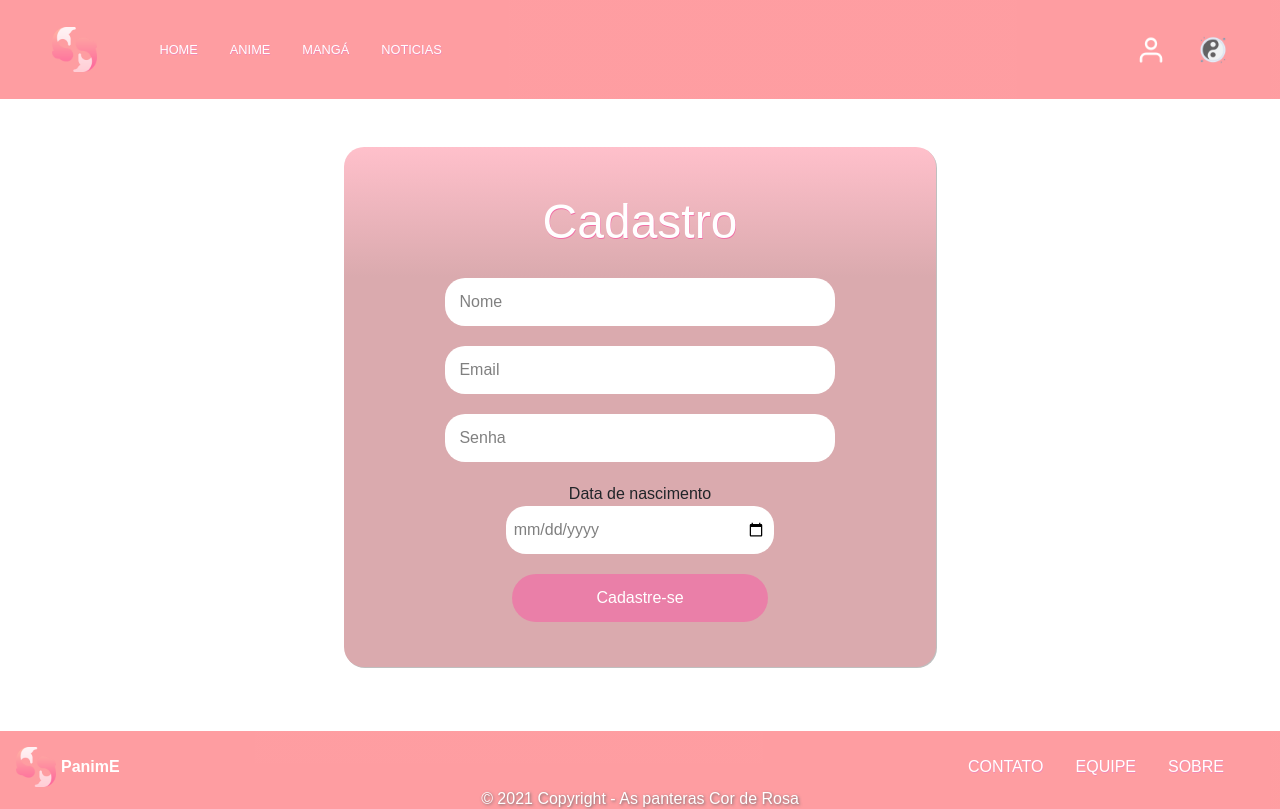
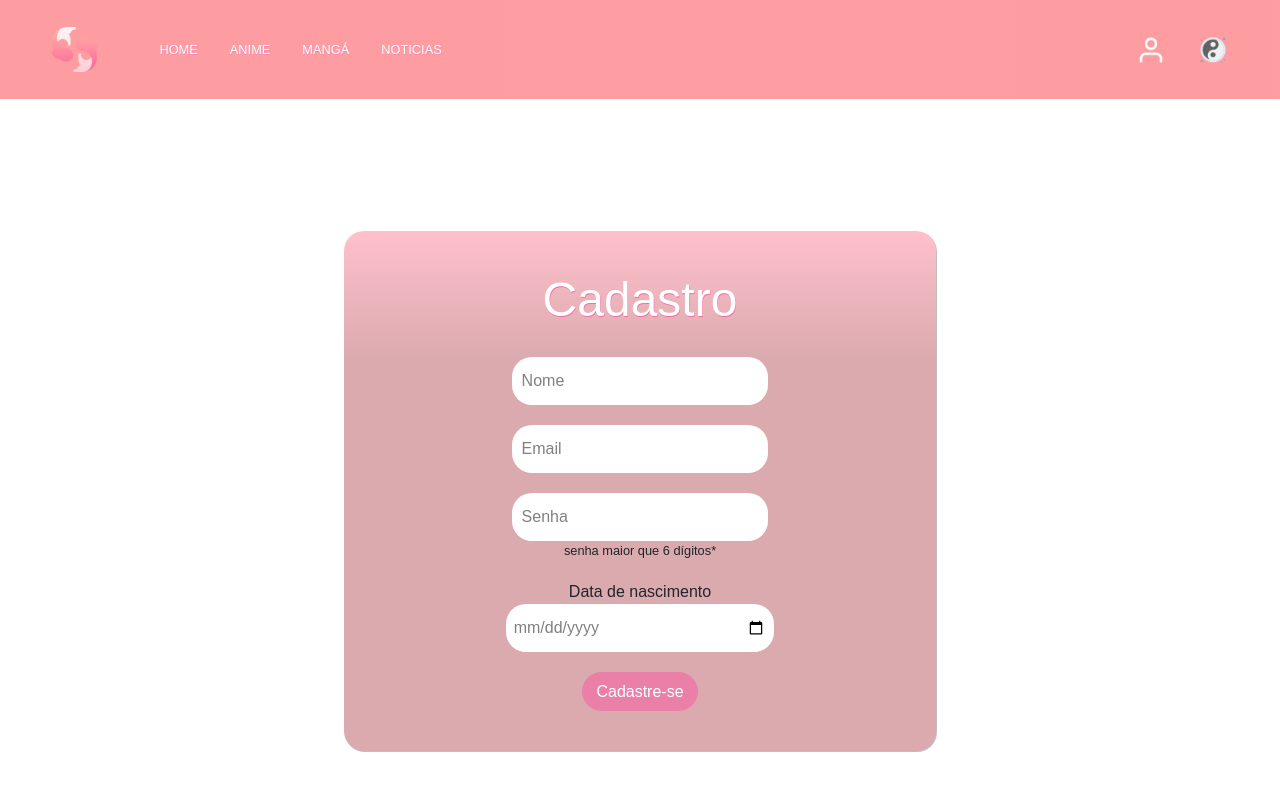
Before and after one commit to italoant/react-projeto-final, a React (Create React App) app: page /cadastro in a window 1280 px wide. Shown: the top 809 px of the page. Built offline with nearby package versions, Linux system fonts and the light colour scheme.

Commit message:
ajuste na tela cadastro e contato

```diff
--- a/src/components/Footer/pagFooter/Contato/StylePag.js
+++ b/src/components/Footer/pagFooter/Contato/StylePag.js
@@ -5,6 +5,7 @@ export const EstiloContato = styled.div`
     height: 100vh;
     display: flex;
     flex-direction: column;
+    justify-content: center;
     align-items: center;
     text-shadow: 1px 1px 10px white;
 
@@ -121,7 +122,7 @@ export const EstiloContato = styled.div`
     }
 
     @media (max-width:700px){
-
+        margin-bottom: 1rem;
         h4{
             font-size: 1rem;
             text-shadow: 1px 1px 5px white;
@@ -147,6 +148,9 @@ export const EstiloContato = styled.div`
                 font-weight: bold;
             }
         }
+    }
 
+    @media (max-width:280px){
+        margin: 5rem 0;
     }
 `;
--- a/src/pages/Cadastro/Cadastro.js
+++ b/src/pages/Cadastro/Cadastro.js
@@ -3,18 +3,57 @@ import { FormCadastro } from "./Style";
 import { BackgroundForm } from '../../components/Components';
 
 export default function Cadastro(){
+
+    const [nome, setNome] = useState ("");
+
+    //Email
+    function validarEmail(email){
+        var validacao =  /\S+@\S+.\S+/;
+        return validacao.test(email)
+    }
+
+    //Data
+
+
+    function valicacaoCadastro(e){
+        const emailValor = document.getElementById("email").value;
+        const nomeValor = document.getElementById("nome").value;
+        const senhaValor = document.getElementById("senha").value;
+
+        const valores = {
+            nome: nomeValor,
+            email: emailValor,
+            senha: senhaValor
+        };
+
+        if(validarEmail(emailValor) && (nomeValor != "") && (senhaValor.length >= 6)){
+            console.log("ok"+" "+valores.nome)
+            e.preventDefault();
+        }else{
+            console.log("no")
+            e.preventDefault();
+        }
+    }
+
     return(
         <div>
             <FormCadastro>
                 <BackgroundForm>
                     <div className="container">
                         <h1>Cadastro</h1>
-                        <input type="text" placeholder="Nome" id="nome" />
-                        <input type="email"  placeholder="Email" id="email" />
-                        <input type="password"  placeholder="Senha" id="senha"/>
+                        <div className="containerInput">
+                            <input type="text" placeholder="Nome" id="nome"  />
+                        </div>
+                        <div className="containerInput">
+                            <input type="email"  placeholder="Email" id="email" />
+                        </div>
+                        <div className="containerInput">
+                            <input type="password"  placeholder="Senha" id="senha" />
+                            <p>senha maior que 6 dígitos*</p>
+                        </div>
                         <div className="dataN">
                             <label htmlFor="data"> Data de nascimento</label>
-                            <input type="date" id="data" className="date" max="2021-12-31"/>
+                            <input type="date" id="date" className="date" max="2021-12-31"/>
                         </div>
                         <button id="btnCadastro" onClick={valicacaoCadastro}> Cadastre-se </button>
                     </div>
@@ -26,23 +65,7 @@ export default function Cadastro(){
 };
 
 
-function valicacaoCadastro(e){
-
-    /*const [user, setUser] = useState({
-        name: '',
-        email, '',
-        password: ''
-    });
-    const [status, setStatus] = useState({
-        type:'',
-        mensagem: ''
-    });
-
-    const valoresIpunt = (e) => setUser({
-
-    })
-
-    */
+function valicacaoCadastroForm(e){
 
     const nome = document.getElementById("nome").value;
     const email = document.getElementById("email").value;
@@ -54,6 +77,7 @@ function valicacaoCadastro(e){
         document.getElementById("email").style.boxShadow = "1px 1px 5px red"
         document.getElementById("senha").style.boxShadow = "1px 1px 5px red"
         e.preventDefault()
+
     }else{
         e.preventDefault();
         document.getElementById("nome").style.boxShadow = "1px 1px 5px green"
@@ -61,7 +85,3 @@ function valicacaoCadastro(e){
         document.getElementById("senha").style.boxShadow = "1px 1px 5px green"
     }
 }
-
-function validarEmail(){
-
-}
--- a/src/pages/Cadastro/Style.js
+++ b/src/pages/Cadastro/Style.js
@@ -1,11 +1,10 @@
 import styled from "styled-components";
 
 export const FormCadastro = styled.form`
-
     display: flex;
     justify-content: center;
     align-items: center;
-    margin: 3rem 0;
+    height: 100vh;
 
     .container{
         width: 40vw;
@@ -23,12 +22,26 @@ export const FormCadastro = styled.form`
         text-shadow: .5px .5px rgba(241, 110, 165, 50);
     }
 
+
+    .containerInput{
+        display: flex;
+        flex-direction: column;
+        align-items: center;
+        width: 25vw;
+
+        p{
+            margin: 0;
+            font-size: 80%;
+            text-align: left;
+        }
+    }
+
     label{
         text-align: center;
     }
 
-    input, button {
-        width: 20vw;
+    input, button{
+
         height: 6vh;
         border: none;
         background: none;
@@ -42,7 +55,7 @@ export const FormCadastro = styled.form`
         align-items: center;
     }
 
-    #data{
+    #date{
         width: 21vw;
     }
 
@@ -80,23 +93,34 @@ export const FormCadastro = styled.form`
             width: 60vw;
         }
 
-        .dataN{
-            display: flex;
-            flex-direction: column;
-            align-items: center;
-        }
-
         label{
             width: 20vw;
         }
 
-        input, button, #data{
-            width: 50vw;
+        input, button, #date{
+            width: 30vw;
             height: 5vh;
             border: none;
             outline: none;
             padding: 1% 3%;
         }
+
+        button{
+            font-weight: bold;
+        }
+    }
+
+    @media (max-width:360px){
+        input, button, #date{
+            width: 45vw;
+            padding: 1% 8%;
+        }
+
+        label{
+            text-align: center;
+            font-size: 85%;
+        }
+
         button{
             font-weight: bold;
         }
@@ -111,7 +135,7 @@ export const FormCadastro = styled.form`
             height: 40px;
         }
 
-        #data{
+        #date{
             padding: 20px;
         }
 
```
